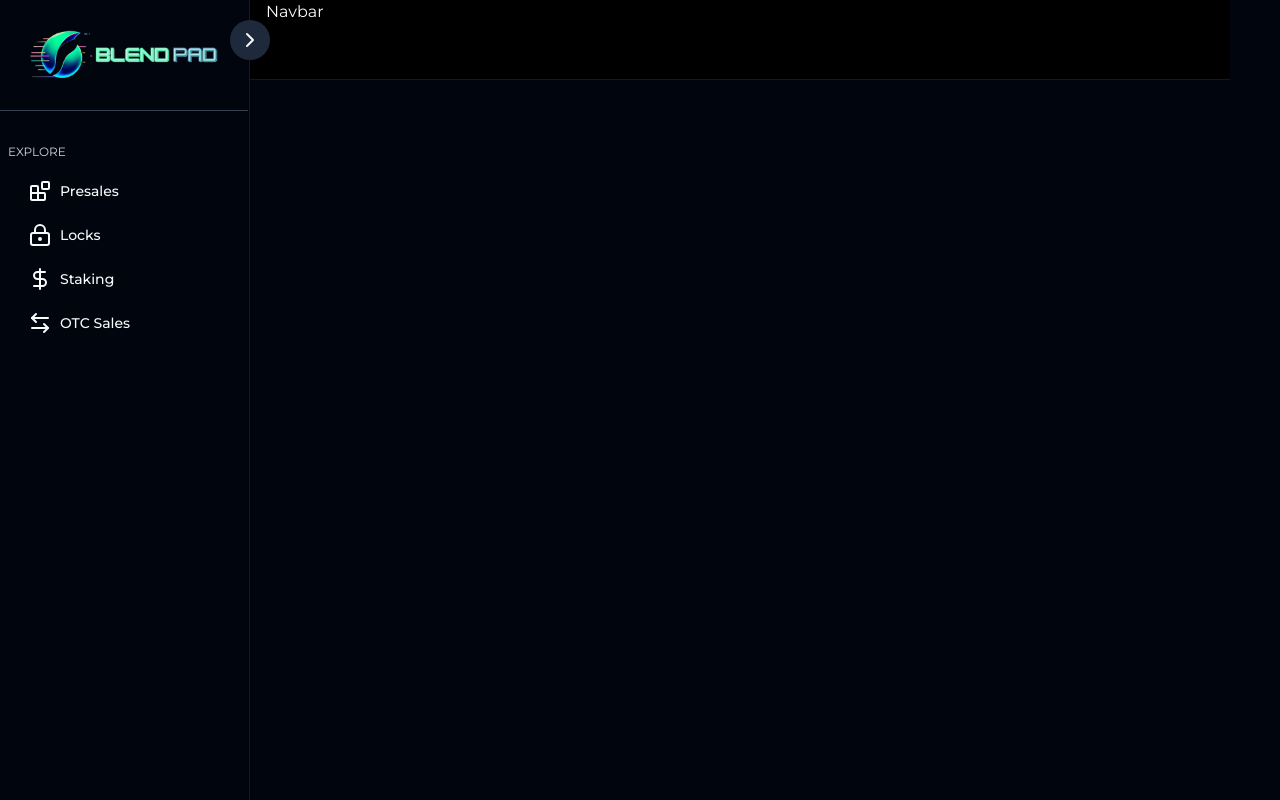
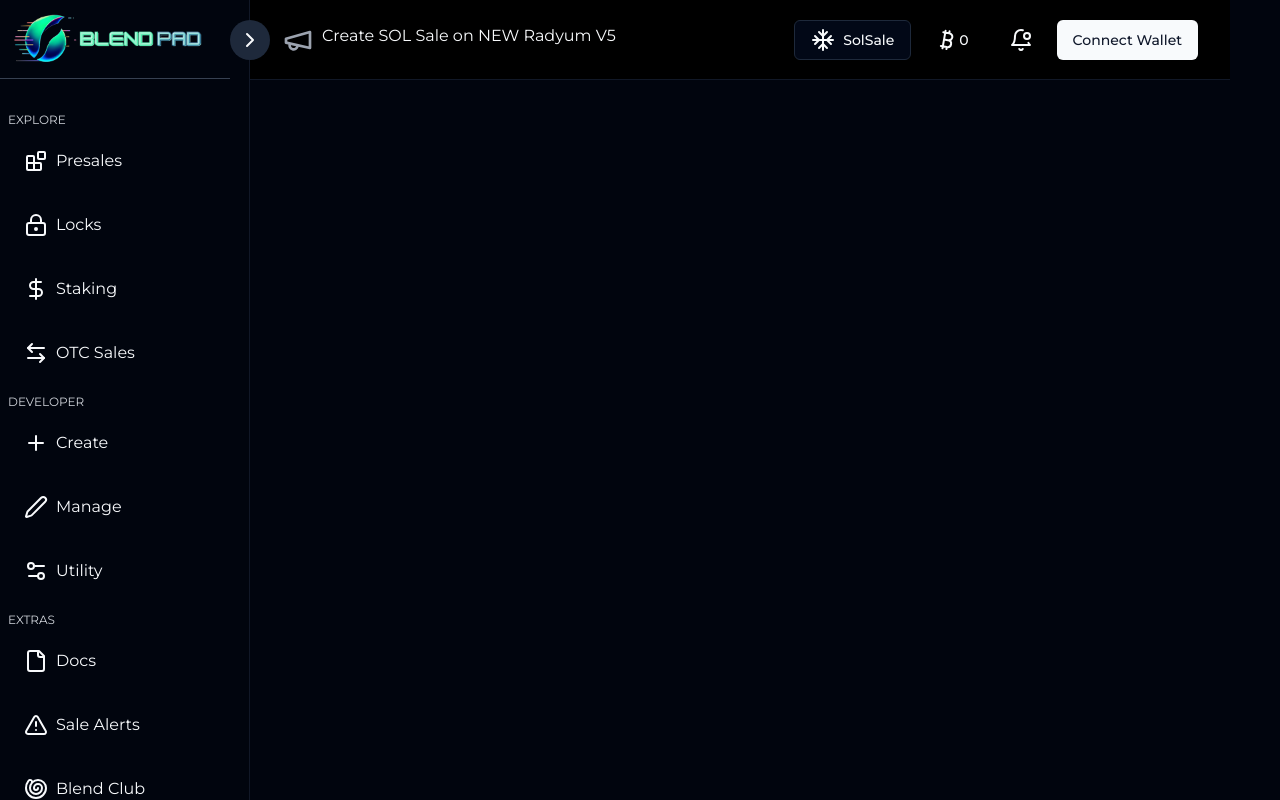
Before and after one commit to passarante/blendpad-dev, a Next.js app: page / in a window 1280 px wide. Built offline with nearby package versions, Linux system fonts and the light colour scheme.

Commit message:
added basic navbar

```diff
--- a/app/(marketing)/layout.tsx
+++ b/app/(marketing)/layout.tsx
@@ -25,12 +25,12 @@ export default function MarketingLayout({
       >
         <div
           className={cn("absolute top-[20px] left-[230px] z-50", {
-            "left-[100px]": isCollapsed,
+            "left-[80px]": isCollapsed,
           })}
         >
           <Button
             variant="secondary"
-            className="rounded-full p-2"
+            className={cn("rounded-full p-2 z-[50] cursor-pointer")}
             onClick={toggleSidebar}
           >
             <ChevronRight />
--- a/components/marketing/ui/Navbar.tsx
+++ b/components/marketing/ui/Navbar.tsx
@@ -1,15 +1,94 @@
+"use client";
+import { Button } from "@/components/ui/button";
 import { cn } from "@/lib/utils";
-import React from "react";
+import {
+  BellDotIcon,
+  Bitcoin,
+  Circle,
+  CircleDashed,
+  CircleX,
+  MegaphoneIcon,
+  Snowflake,
+} from "lucide-react";
+import React, { useEffect, useState } from "react";
+import { motion } from "framer-motion";
 
 export default function Navbar({ isCollapsed }: { isCollapsed: boolean }) {
+  const [text, setText] = useState("Get a FREE audit on CORE Chain");
+  const slogans = [
+    {
+      icon: <Snowflake />,
+      text: "Get a FREE audit on CORE Chain",
+      link: "#",
+    },
+    {
+      icon: <Snowflake />,
+      text: "Create SOL Sale on NEW Radyum V5 - No OpenBook FEES!",
+      link: "#",
+    },
+  ];
+
+  useEffect(() => {
+    const interval = setInterval(() => {
+      if (text === slogans[0].text) {
+        setText(slogans[1].text);
+      } else {
+        setText(slogans[0].text);
+      }
+    }, 5000);
+
+    return () => clearInterval(interval);
+  }, [slogans, text]);
+
   return (
     <nav
       className={cn(
-        "bg-black border-b border-gray-900 h-20 fixed w-[calc(100vw-300px)] items-center justify-between px-4",
+        "bg-black border-b border-gray-900 h-20 flex fixed w-[calc(100vw-300px)] items-center justify-between px-8",
         { "w-[calc(100vw-100px)]": isCollapsed }
       )}
     >
-      Navbar
+      <div className="w-full flex  items-center justify-between">
+        <div className="flex space-x-2">
+          {text == slogans[0].text ? (
+            <span className="flex items-center">
+              <span className="w-4 h-4 animate-pulse bg-green-500 rounded-full"></span>
+            </span>
+          ) : (
+            <span>
+              <MegaphoneIcon className="w-8 h-8 animate-bounce text-gray-400" />
+            </span>
+          )}
+          <p>
+            {text.split(" ").map((el, i) => (
+              <motion.span
+                initial={{ opacity: 0 }}
+                animate={{ opacity: 1 }}
+                transition={{
+                  duration: 0.25,
+                  delay: i / 10,
+                }}
+                key={i}
+              >
+                {el}{" "}
+              </motion.span>
+            ))}
+          </p>
+        </div>
+        <div className="flex gap-2 items-center justify-between">
+          <Button variant={"outline"} className="space-x-2">
+            <Snowflake />
+            <span>SolSale</span>
+          </Button>
+          <Button className="flex items-center " variant={"ghost"}>
+            <Bitcoin />
+            <span>0</span>
+          </Button>
+          <Button variant={"link"}>
+            <BellDotIcon />
+          </Button>
+          <Button>Connect Wallet</Button>
+        </div>
+      </div>
     </nav>
   );
 }
--- a/components/marketing/ui/Sidebar.tsx
+++ b/components/marketing/ui/Sidebar.tsx
@@ -10,16 +10,22 @@ import {
 import { cn } from "@/lib/utils";
 import { TooltipContent } from "@radix-ui/react-tooltip";
 import {
+  AlertTriangle,
   Archive,
   ArchiveX,
   ArrowLeftRight,
   ArrowLeftRightIcon,
   Blocks,
   DollarSign,
+  Edit2,
   File,
   Inbox,
   LockKeyhole,
+  PlusIcon,
   Send,
+  Settings2,
+  Shell,
+  SpellCheck,
   Trash2,
 } from "lucide-react";
 import Link from "next/link";
@@ -48,25 +54,72 @@ export default function Sidebar({ isCollapsed }: { isCollapsed: boolean }) {
       href: "",
     },
   ];
+  const developerLinks = [
+    {
+      title: "Create",
+      icon: PlusIcon,
+      href: "",
+    },
+    {
+      title: "Manage",
+      icon: Edit2,
+      href: "",
+    },
+    {
+      title: "Utility",
+      icon: Settings2,
+      href: "",
+    },
+  ];
+  const extrasLinks = [
+    {
+      title: "Docs",
+      icon: File,
+      href: "",
+    },
+    {
+      title: "Sale Alerts",
+      icon: AlertTriangle,
+      href: "",
+    },
+    {
+      title: "Blend Club",
+      icon: Shell,
+      href: "",
+    },
+  ];
 
   return (
-    <div className="fixed  h-screen z-50 ">
+    <div className="fixed  h-screen z-10 ">
       <div>
         <div
-          className={cn("mb-6 border-gray-700 border-b p-6", {
-            "p-1.5": isCollapsed,
+          className={cn("mb-6 border-gray-700 border-b w-[230px] p-2", {
+            "p-1.5  w-[100px]": isCollapsed,
           })}
         >
           <Logo isCollapsed={isCollapsed} />
         </div>
         <div>
-          <TooltipProvider>
           <div
             data-collapsed={isCollapsed}
             className="group flex flex-col gap-4 py-2 data-[collapsed=true]:py-2"
           >
             <nav className="grid gap-1 px-2 group-[[data-collapsed=true]]:justify-center group-[[data-collapsed=true]]:px-2">
-                <SidebarMenuSection title={"Explore"} links={exploreLinks} />
+              <SidebarMenuSection
+                title={"Explore"}
+                links={exploreLinks}
+                isCollapsed={isCollapsed}
+              />
+              <SidebarMenuSection
+                title={"Developer"}
+                links={developerLinks}
+                isCollapsed={isCollapsed}
+              />
+              <SidebarMenuSection
+                title={"Extras"}
+                links={extrasLinks}
+                isCollapsed={isCollapsed}
+              />
 
               {/* {links.map((link, index) =>
                   isCollapsed ? (
@@ -129,7 +182,6 @@ export default function Sidebar({ isCollapsed }: { isCollapsed: boolean }) {
                 )} */}
             </nav>
           </div>
-          </TooltipProvider>
         </div>
       </div>
     </div>
--- a/components/marketing/ui/SidebarMenuSection.tsx
+++ b/components/marketing/ui/SidebarMenuSection.tsx
@@ -8,30 +8,35 @@ import React from "react";
 type SidebarMenuSectionProps = {
   title: string;
   links: SidebarLink[];
+  isCollapsed: boolean;
 };
 
 export default function SidebarMenuSection({
   links,
   title,
+  isCollapsed,
 }: SidebarMenuSectionProps) {
   console.log(links);
   return (
     <>
-      <p className="uppercase text-gray-300 text-[12px] cursor-pointer hover:text-white duration-300 transiiton-all">
-        {title}
-      </p>
-      <div className="p-2 flex flex-col w-full">
+      {!isCollapsed && (
+        <p className="uppercase text-gray-300 text-[12px] cursor-pointer hover:text-white duration-300 transition-all">
+          {title}
+        </p>
+      )}
+      <div className="flex flex-col w-[120px]">
         {links.map((link, index) => (
           <Link
             href="#"
             key={index}
             className={cn(
-              buttonVariants({ variant: "ghost", size: "sm" }),
-
-              "justify-start mb-2  w-full"
+              "justify-start flex mb-2 w-[200px] hover:bg-gray-700 hover:rounded-lg p-4 ",
+              isCollapsed && " flex flex-col w-[80px] text-[12px]"
             )}
           >
-            <link.icon className="mr-2 h-6 w-6" />
+            <link.icon
+              className={cn("mr-2 h-6 w-6", isCollapsed && "h-4 w-4")}
+            />
             {link.title}
           </Link>
         ))}
--- a/package.json
+++ b/package.json
@@ -13,6 +13,7 @@
     "@radix-ui/react-tooltip": "^1.0.7",
     "class-variance-authority": "^0.7.0",
     "clsx": "^2.1.1",
+    "framer-motion": "^11.2.4",
     "lucide-react": "^0.378.0",
     "next": "14.2.3",
     "react": "^18",
```
Also changed, not shown: 1 other file (tests, documents, lock files or other folders). Lines whose indentation alone changed are shown as unchanged.
